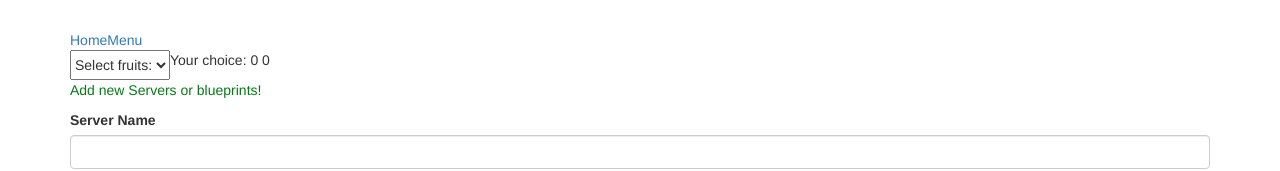
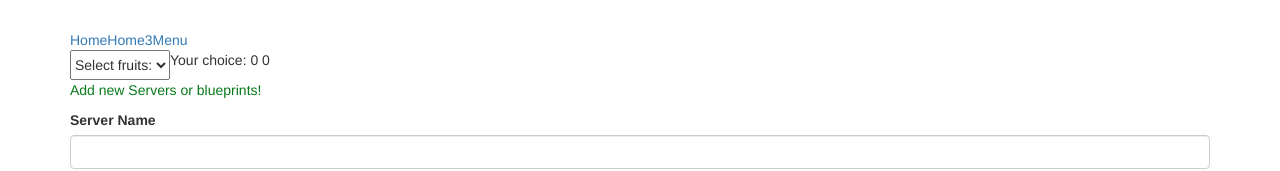
Before and after one commit to EleonoraKazakova/site-angular, an Angular app: page / in a window 1280 px wide. Shown: the top 171 px of the page. Built offline with nearby package versions, Linux system fonts and the light colour scheme.

Commit message:
Add Home3

```diff
--- a/src/app/app.component.html
+++ b/src/app/app.component.html
@@ -1,5 +1,6 @@
 <div class="container">
   <a routerLink="/">Home</a>
+  <a routerLink="/">Home3</a>
   <a [routerLink]="['/menu']">Menu</a>
 <router-outlet></router-outlet>
   <app-menu></app-menu>
```
